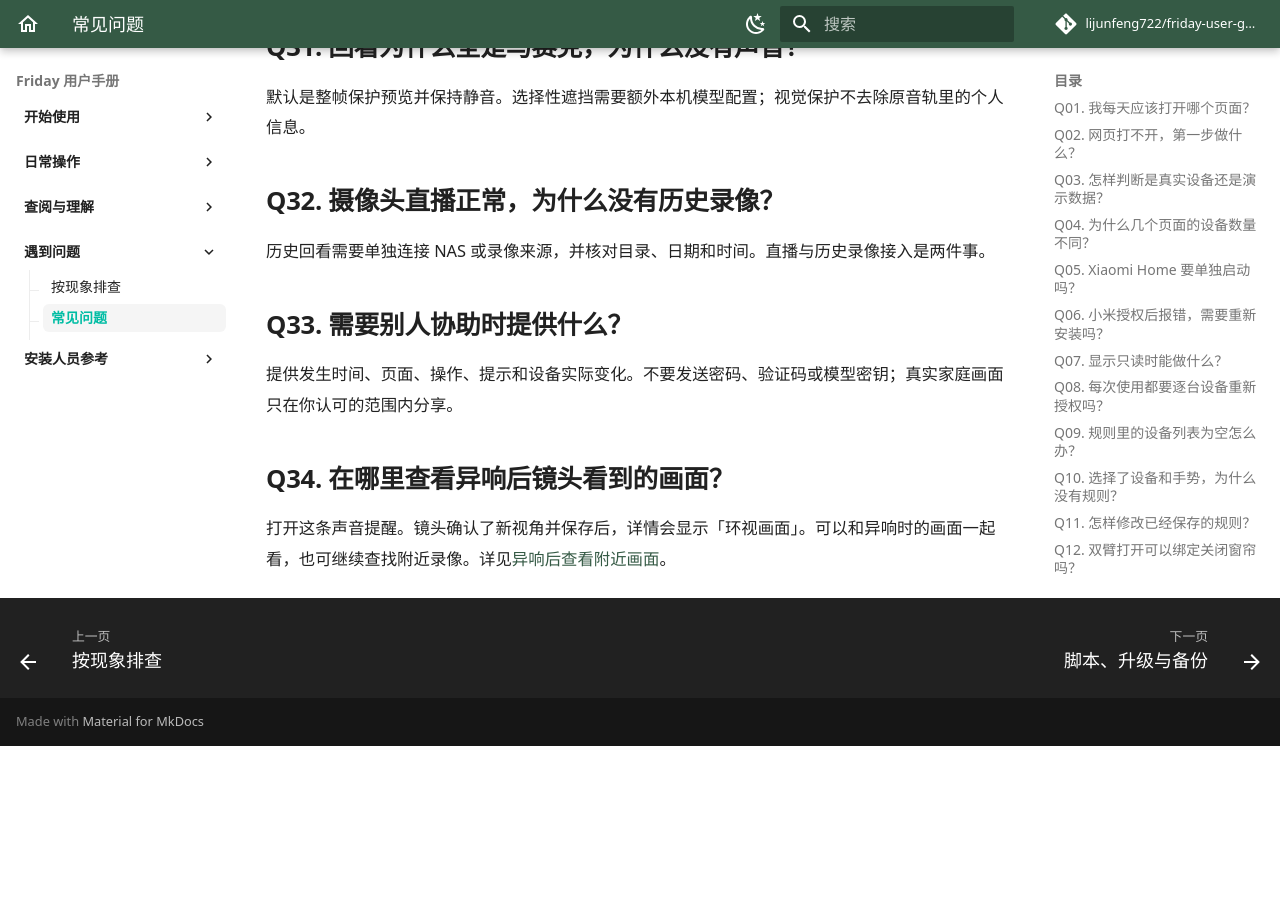
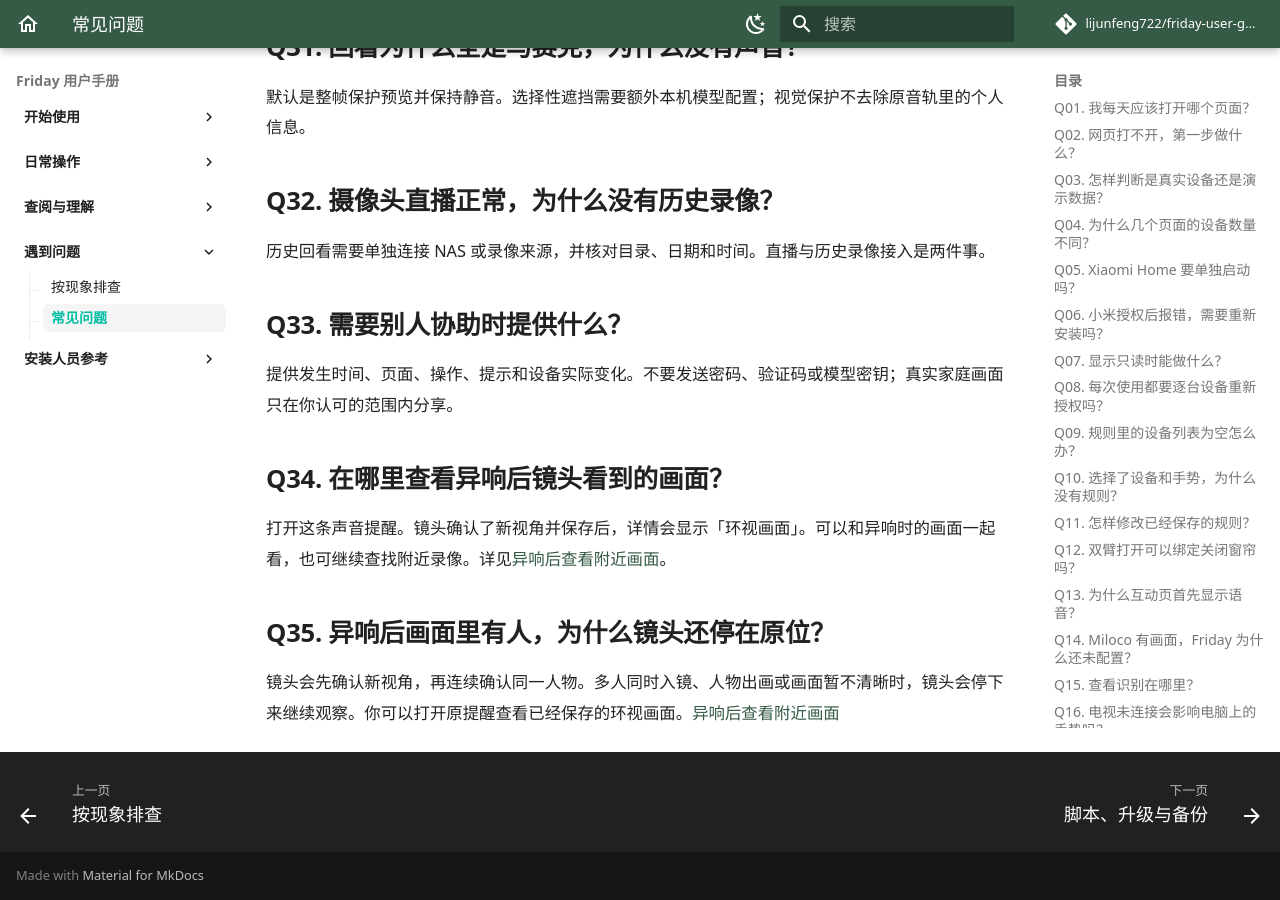
Before and after one commit to lijunfeng722/friday-user-guide, an MkDocs documentation site: the page built from docs/troubleshooting/faq.md, in a window 1280 px wide and 900 px high, scrolled down 4938 px. Built offline with MkDocs 1.6.1 and Material for MkDocs 9.7.7, drawn with Linux system fonts in a browser that asks for light colours; comment, search, counter and statistics services are not loaded; before the commit the page ends 5684 px from its top, so only the background shows below that.

Commit message:
文档：说明异响环视接续人物跟随

```diff
--- a/docs/guides/safety.md
+++ b/docs/guides/safety.md
@@ -18,15 +18,15 @@
 
 ## 异响后查看附近画面
 
-打开「家中提醒 → 监测设置」，开启「声音复核」，再选择「开启异响后环视」。把希望自动环视的摄像头设为「自动」。
+打开「家中提醒 → 监测设置」，开启「声音复核」，再选择「开启异响后环视」。打开「摄像头」，选择目标镜头，在实时画面下选择「跟随人物」。
 
 ![异响后环视已开启，合成演练](../assets/screenshots/friday-sound-search-settings.jpg)
 
-异响留档后，如果来源镜头画面无人，Friday 会短时查看起始视角两侧。确认画面有人后，会交回视觉跟随。打开同一条提醒，可查看「异响时的画面」和「环视画面」。环视画面来自已核实的新视角，按采集时间排列，最多保留三张。
+异响留档后，如果来源镜头画面无人，Friday 会短时查看起始视角两侧。新视角连续确认同一人物后，镜头会跟随这个人。画面中同时出现多人时，镜头会先停留确认。打开同一条提醒，可查看「异响时的画面」和「环视画面」。环视画面来自已核实的新视角，按采集时间排列，最多保留三张。
 
 ![同一条声音提醒中的事发画面和环视画面，示例提醒](../assets/screenshots/friday-sound-search-evidence.jpg)
 
-**听到声音就会马上转向吗？** 镜头会先保存复核结果。正在使用手动停留、玩体感游戏或复核画面时，优先保留原视角。摄像头声音只用于确定是哪一台镜头收到异响，声源方位需结合画面核对。
+**听到声音就会马上转向吗？** 镜头会先保存复核结果。正在使用手动停留、玩体感游戏或复核画面时，优先保留原视角。异响用于选择发起环视的镜头。镜头跟随的是画面中确认的人物，声源仍需结合记录核对。
 
 关闭「异响后环视」可只保留声音复核。关闭声音复核也会同时关闭环视。
 
--- a/docs/troubleshooting/faq.md
+++ b/docs/troubleshooting/faq.md
@@ -145,3 +145,7 @@
 ## Q34. 在哪里查看异响后镜头看到的画面？
 
 打开这条声音提醒。镜头确认了新视角并保存后，详情会显示「环视画面」。可以和异响时的画面一起看，也可继续查找附近录像。详见[异响后查看附近画面](../guides/safety.md#异响后查看附近画面)。
+
+## Q35. 异响后画面里有人，为什么镜头还停在原位？
+
+镜头会先确认新视角，再连续确认同一人物。多人同时入镜、人物出画或画面暂不清晰时，镜头会停下来继续观察。你可以打开原提醒查看已经保存的环视画面。[异响后查看附近画面](../guides/safety.md#异响后查看附近画面)
```
Also changed, not shown: USER_MANUAL.md (+7 -3 lines).
